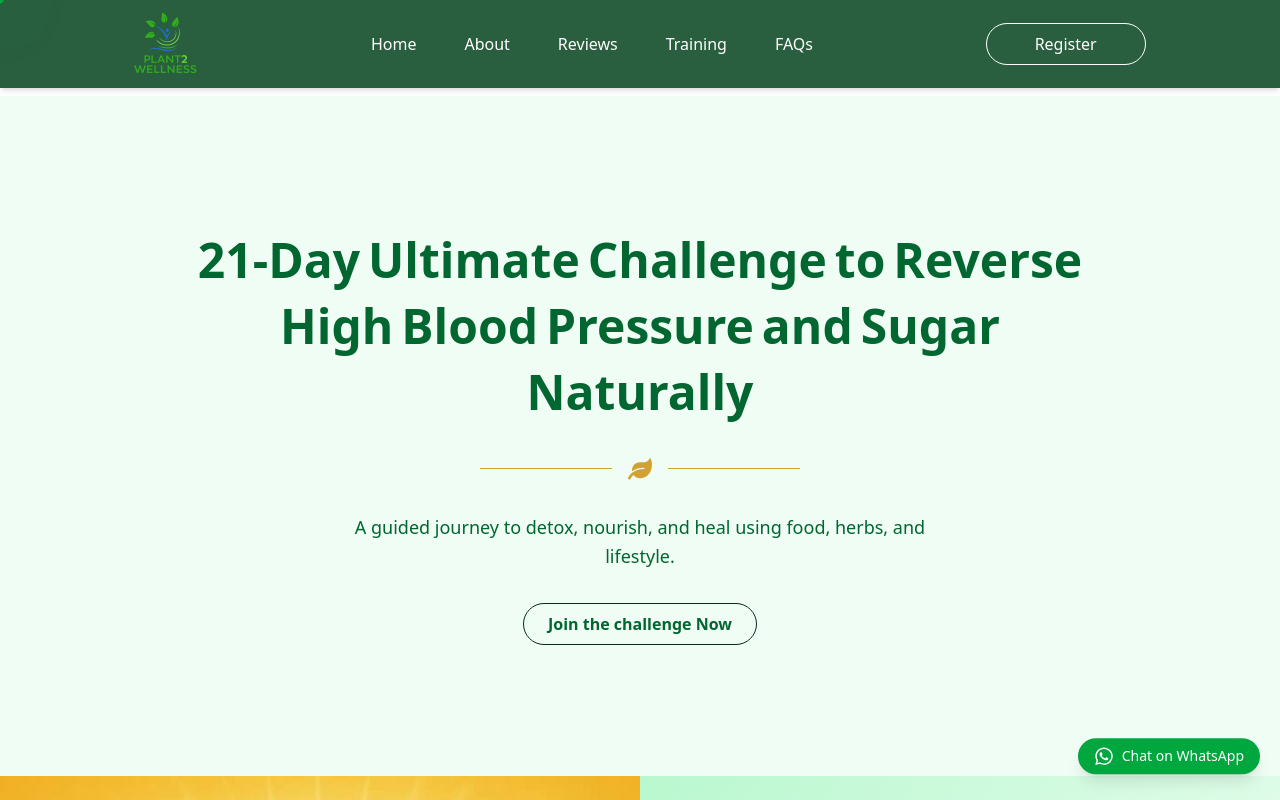
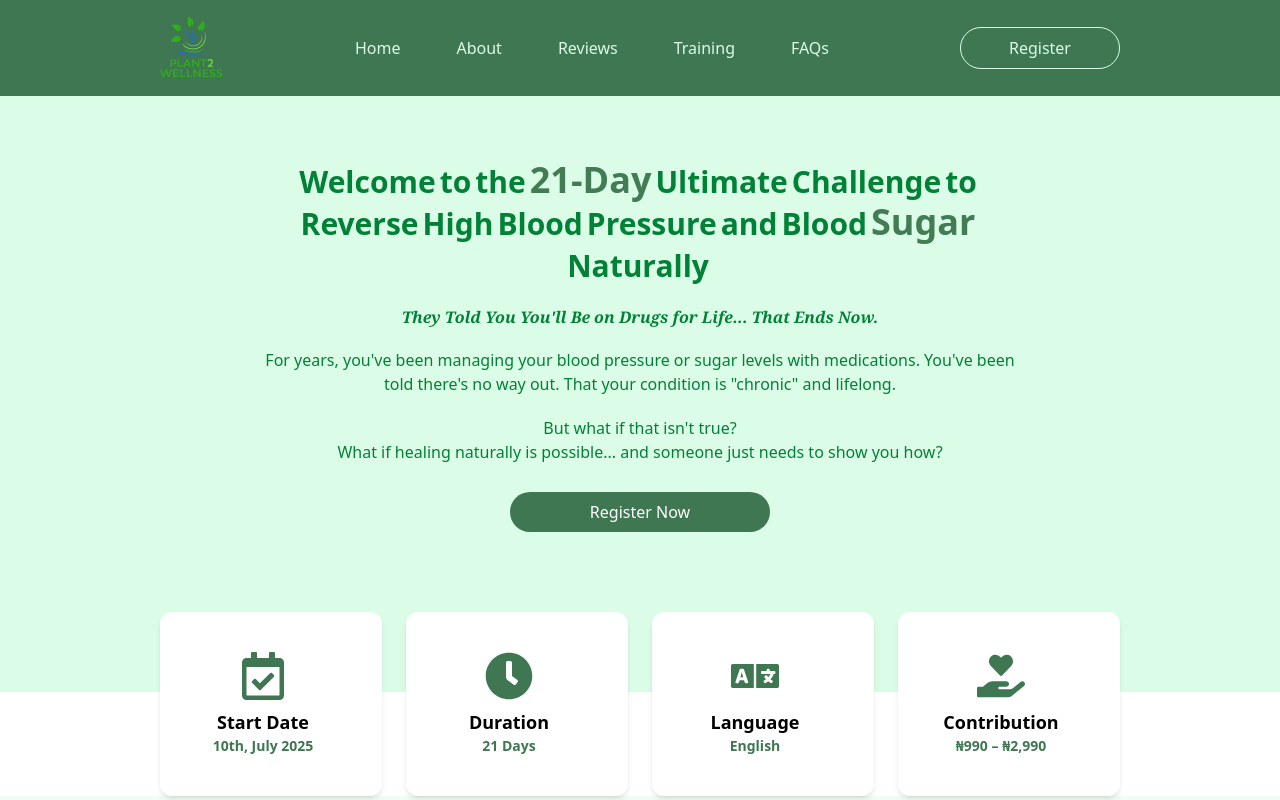
Before and after one commit to MDevHub/Plant2wellnes, a React (Vite) app: page / in a window 1280 px wide. Shown: the top 800 px of the page. Built offline with nearby package versions, Linux system fonts and the light colour scheme.

Commit message:
Section1 layout changed

```diff
--- a/src/App.jsx
+++ b/src/App.jsx
@@ -1,9 +1,9 @@
 import { BrowserRouter as Router, Routes, Route } from 'react-router-dom'
 import NavBar from './Components/Layout/NavBar'
 import Footer from './Components/Layout/Footer'
-import CursorFollower from './Components/Layout/CursorFollower'
+// import CursorFollower from './Components/Layout/CursorFollower'
 import Home from './Components/Home'
-import WhatsAppButton from './Components/Layout/WhatsAppButton '
+// import WhatsAppButton from './Components/Layout/WhatsAppButton '
 
 
 
@@ -12,8 +12,8 @@ export default function App() {
 		<Router>
 			<div style={{ display: 'flex', flexDirection: 'column', minHeight: '100vh' }}>
 				<NavBar />
-				<CursorFollower />
-				<WhatsAppButton />
+				{/* <CursorFollower /> */}
+				{/* <WhatsAppButton /> */}
 				<main style={{ flexGrow: 1 }}>
 					<Routes>
 						<Route path="/" element={<Home />} />
--- a/src/Components/HomePage/Section1.jsx
+++ b/src/Components/HomePage/Section1.jsx
@@ -1,99 +1,91 @@
 	import React from 'react';
-import { FaLeaf } from 'react-icons/fa';
 	import { Link } from 'react-router-dom';
 	import { motion } from 'framer-motion';
 
-const headingText = '21-Day Ultimate Challenge to Reverse High Blood Pressure and Sugar Naturally';
-const words = headingText.split(' ');
+	// Animation Variants
+	const fadeUp = {
+		hidden: { opacity: 0, y: 20 },
+		visible: { opacity: 1, y: 0, transition: { duration: 0.6, ease: 'easeOut' } },
+	};
 
-// Animation variants
-const containerVariants = {
+	const container = {
 		hidden: {},
 		visible: {
 			transition: {
-      staggerChildren: 0.12,
+			staggerChildren: 0.07,
 			delayChildren: 0.2,
 			},
 		},
 	};
 
-const wordVariants = {
-  hidden: { opacity: 0, y: 20 },
-  visible: {
-    opacity: 1,
-    y: 0,
-    transition: { duration: 0.7, ease: [0.42, 0, 0.58, 1] },
-  },
-};
-
-const slideUpVariants = {
-  hidden: { opacity: 0, y: 40 },
-  visible: {
-    opacity: 1,
-    y: 0,
-    transition: { duration: 1, ease: [0.42, 0, 0.58, 1] },
-  },
-};
-
-const buttonVariants = {
-  hidden: { opacity: 0, y: 30 },
-  visible: {
-    opacity: 1,
-    y: 0,
-    transition: { duration: 1, ease: [0.42, 0, 0.58, 1], delay: 1 },
-  },
-};
-
 	const Section1 = () => {
 		return (
-    <section
-      id="home"
-      className="scroll-offset relative bg-green-50 text-green-800 px-4 sm:px-6 md:px-12 py-16 sm:py-20 md:py-24 min-h-[85vh] flex items-center justify-center text-center"
+			<div className="relative mt-0 bg-green-100 py-16 px-5 md:px-10 xl:px-40 rounded-b-[80px] md:rounded-none pb-40">
+			<motion.div
+				className="max-w-3xl mx-auto text-center space-y-5"
+				initial="hidden"
+				whileInView="visible"
+				viewport={{ once: true }}
+				variants={container}
 			>
-      <motion.div
-        className="max-w-4xl mx-auto space-y-6 sm:space-y-8"
-        initial="hidden"
-        animate="visible"
-        variants={containerVariants}
+			<motion.h1
+				className="text-green-700 leading-snug font-semibold text-[18px] sm:text-2xl md:text-3xl"
+				variants={container}
 				>
-        {/* Animated Heading - word by word */}
-        <motion.h1
-          className="font-bold text-2xl sm:text-3xl md:text-5xl leading-snug flex flex-wrap justify-center gap-x-2"
-          variants={containerVariants}
+				{
+					"Welcome to the 21-Day Ultimate Challenge to Reverse High Blood Pressure and Blood Sugar Naturally"
+						.split(" ")
+						.map((word, i) => {
+						const highlight21 = word.includes("21-Day");
+						const highlightSugar = word.includes("Sugar");
+
+						return (
+							<motion.span
+								key={i}
+								className={`inline-block mr-1 ${
+								highlight21 || highlightSugar
+									? "text-3xl md:text-4xl font-bold font-sans text-[#427c55]"
+									: ""
+								}`}
+								variants={fadeUp}
 							>
-          {words.map((word, index) => (
-            <motion.span key={index} variants={wordVariants} className="inline-block">
 								{word}
 							</motion.span>
-          ))}
+						);
+					})
+				}
 				</motion.h1>
-
-        {/* Divider with Leaf - slides up */}
-        <motion.div className="flex items-center gap-4 w-full max-w-xs mx-auto" variants={slideUpVariants}>
-          <span className="flex-grow border-t border-[#D1A132]"></span>
-          <FaLeaf className="text-[#D1A132] text-2xl" />
-          <span className="flex-grow border-t border-[#D1A132]"></span>
-        </motion.div>
-
-        {/* Subtext - slides up */}
 				<motion.p
-          className="text-green-800 text-base md:text-lg max-w-xl mx-auto leading-relaxed"
-          variants={slideUpVariants}
+					className="text-xl text-green-700 font-semibold font-serif italic text-[16px]"
+					variants={fadeUp}
 				>
-          A guided journey to detox, nourish, and heal using food, herbs, and lifestyle.
+					They Told You You'll Be on Drugs for Life... That Ends Now.
 				</motion.p>
 
-        {/* CTA Button - slides up */}
-        <motion.div variants={buttonVariants}>
-          <Link to="/" className="relative group inline-block">
-            <div className="flex items-center gap-2 px-6 py-2 border border-green-950 rounded-full font-sans font-semibold text-base text-green-800 transition-all duration-300 overflow-hidden relative group-hover:text-white">
-              <span className="relative z-10">Join the challenge Now</span>
-              <span className="absolute inset-0 bg-green-600 translate-x-full group-hover:translate-x-0 transition-transform duration-500 ease-in-out z-0 rounded-full"></span>
-            </div>
+				<motion.p
+					className="text-[16px] font-medium text-green-700"
+					variants={fadeUp}
+				>
+					For years, you've been managing your blood pressure or sugar levels with medications. You've been told there's no way out. That your condition is "chronic" and lifelong.
+				</motion.p>
+
+				<motion.p
+					className="text-[16px] font-medium text-green-700"
+					variants={fadeUp}
+				>
+					But what if that isn't true?<br />
+					What if healing naturally is possible... and someone just needs to show you how?
+				</motion.p>
+
+				<motion.div variants={fadeUp}>
+					<Link to="#Register">
+					<button className="mt-2 bg-[#3e7752] text-white px-20 py-2 rounded-full hover:bg-[#28613c] transition-all duration-300">
+						Register Now
+					</button>
 					</Link>
 				</motion.div>
 			</motion.div>
-    </section>
+			</div>
 		);
 	};
 
--- a/src/Components/HomePage/Section2.jsx
+++ b/src/Components/HomePage/Section2.jsx
@@ -1,80 +1,97 @@
-import React, { useEffect, useState } from 'react';
-import AOS from 'aos';
-import 'aos/dist/aos.css';
-import Section2Img from '../../assets/Images/21dayImg.jpeg';
+	import React, { useState } from 'react';
+	import {
+	FaCalendarAlt,
+	FaClock,
+	FaLanguage,
+	FaHandHoldingHeart,
+	FaRegCalendarCheck,
+	} from 'react-icons/fa';
+
+	const cards = [
+		{
+			icon: <FaRegCalendarCheck className="text-3xl md:text-5xl text-[#3e7752] mr-6 md:mr-0 transition-transform duration-300 hover:scale-110" />,
+			front: ['Start Date', '10th, July 2025'],
+			back: ['Mark your calendar!', 'The workshop starts soon.'],
+		},
+		{
+			icon: <FaClock className="text-3xl md:text-5xl text-[#3e7752] mr-6 md:mr-0 transition-transform duration-300 hover:scale-110" />,
+			front: ['Duration', '21 Days'],
+			back: ['Because it takes 3 weeks to build a habit.'],
+		},
+		{
+			icon: <FaLanguage className="text-3xl md:text-5xl text-[#3e7752] mr-6 md:mr-0 transition-transform duration-300 hover:scale-110" />,
+			front: ['Language', 'English'],
+			back: ['So simple and fluent language that would be understandable.'],
+		},
+		{
+			icon: <FaHandHoldingHeart className="text-3xl md:text-5xl text-[#3e7752] mr-6 md:mr-0 transition-transform duration-300 hover:scale-110" />,
+			front: ['Contribution', '₦990 – ₦2,990'],
+			back: ['Select the amount you would like to contribute for this workshop.'],
+		},
+	];
 
 	const Section2 = () => {
-	const [timeLeft, setTimeLeft] = useState({ days: 0, hours: 0, mins: 0, secs: 0 });
-
-	useEffect(() => {
-		AOS.init({
-			duration: 1200, // ⚡ better: fast, smooth, professional
-			once: true,
-			easing: 'ease-out-cubic',
-		});
-
-		const now = new Date();
-		const target = new Date(now.getTime() + 7 * 24 * 60 * 60 * 1000);
-
-		const timer = setInterval(() => {
-			const nowTime = new Date().getTime();
-			const distance = target.getTime() - nowTime;
-
-			if (distance < 0) return clearInterval(timer);
-
-			setTimeLeft({
-				days: Math.floor(distance / (1000 * 60 * 60 * 24)),
-				hours: Math.floor((distance / (1000 * 60 * 60)) % 24),
-				mins: Math.floor((distance / (1000 * 60)) % 60),
-				secs: Math.floor((distance / 1000) % 60),
-			});
-		}, 1000);
-
-		return () => clearInterval(timer);
-	}, []);
+	const [openIdx, setOpenIdx] = useState(null);
+	const toggle = (i) => setOpenIdx((prev) => (prev === i ? null : i));
 
 	return (
-		<section className="min-h-screen flex flex-col md:flex-row overflow-hidden">
-			{/* Image Side */}
-			<div
-				className="md:w-1/2 w-full h-80 md:h-auto relative"
-				data-aos="fade-right"
-			>
-				<img
-					src={Section2Img}
-					alt="21 Day Challenge"
-					className="w-full h-full object-cover object-center"
-				/>
-				{/* Softer, more professional gradient */}
-				<div className="absolute inset-0 bg-gradient-to-t from-green-800/40 via-green-400/20 to-transparent"></div>
-			</div>
-
-			{/* Countdown Side */}
-			<div className="md:w-1/2 w-full bg-gradient-to-br from-green-200 via-beige-100 to-white flex items-center justify-center px-4 md:px-12 py-12">
-				<div className="max-w-lg w-full text-center space-y-6" data-aos="fade-up" data-aos-delay="800">
-					<h2 className="text-2xl md:text-4xl font-bold text-green-800 leading-tight">
-						Countdown to the 21-Day Challenge
-					</h2>
-
-					<div className="flex justify-center flex-wrap gap-4 mt-4">
-						{['Days', 'Hours', 'Mins', 'Secs'].map((label, i) => {
-							const val = [timeLeft.days, timeLeft.hours, timeLeft.mins, timeLeft.secs][i];
+		<div className="-mt-20 bg-transparent px-5 md:px-10 xl:px-40 relative z-10">
+			<div className="grid grid-cols-1 lg:grid-cols-4 gap-6">
+			{cards.map((card, i) => {
+				const isOpen = openIdx === i;
 				return (
 						<div
-									key={label}
-									className="flex flex-col items-center w-14 sm:w-20 h-18 sm:h-24 justify-center rounded-md shadow-md bg-white text-green-800 border border-green-300"
-									data-aos="zoom-in"
-									data-aos-delay={400 + i * 150} // stagger properly
+							key={i}
+							className="perspective"
+							onClick={() => toggle(i)}
 						>
-									<div className="text-xl md:text-2xl font-bold">{val.toString().padStart(2, '0')}</div>
-									<div className="text-[10px] uppercase tracking-wide font-semibold">{label}</div>
+						<div
+							className={` transition-transform duration-700 transform-style-preserve-3d ${
+								isOpen ? 'rotate-y-180' : ''
+							}`}
+						>
+							{/* Front Face */}
+							<div className="bg-white rounded-xl shadow-md p-4 pl-6 md:pl-0 md:py-10 flex items-center md:flex-col md:items-center justify-start md:text-center backface-hidden">
+								{card.icon}
+								<div >
+									<h4 className="mt-2 text-lg font-semibold">{card.front[0]}</h4>
+									{card.front.slice(1).map((line, idx) => (
+									<p key={idx} className="text-sm font-semibold text-[#3e7752]">
+										{line}
+									</p>
+									))}
+								</div>
+							</div>
+							{/* Back Face */}
+							<div className="absolute inset-0 bg-[#3e7752] text-white rounded-xl shadow-md p-4 flex flex-col items-center justify-center text-center rotate-y-180 backface-hidden">
+								{card.back.map((line, idx) => (
+								<p key={idx} className="text-lg">
+									{line}
+								</p>
+								))}
+							</div>
+						</div>
 					</div>
 				);
 			})}
 			</div>
+
+			{/* flip-card CSS */}
+			<style>{`
+			.perspective {
+				perspective: 1000px;
+			}
+			.transform-style-preserve-3d {
+				transform-style: preserve-3d;
+			}
+			.backface-hidden {
+				backface-visibility: hidden;
+			}
+			.rotate-y-180 {
+				transform: rotateY(180deg);
+			}
+			`}</style>
 		</div>
-			</div>
-		</section>
 	);
 	};
 
--- a/src/Components/Layout/NavBar.jsx
+++ b/src/Components/Layout/NavBar.jsx
@@ -17,7 +17,7 @@ const toggleMenu = () => setMenuOpen(!menuOpen);
 
 	return (
 		<>
-			<nav className="fixed top-0 left-0 w-full bg-[#295f3f] text-white px-6 md:px-12 py-3 flex justify-between lg:justify-around items-center shadow-md z-50">
+			<nav className="mb-0 fixed top-0 left-0 w-full bg-[#3e7752] text-green-100 font-normal py-4 flex justify-between px-5 md:px-10 lg-30 xl:px-40 items-center z-50">
 
 				{/* Logo */}
 				<div>
@@ -26,13 +26,13 @@ const toggleMenu = () => setMenuOpen(!menuOpen);
 
 				{/* Desktop Menu */}
 				{/* <div className="hidden md:flex gap-10 items-center"> */}
-					<div className="hidden md:flex gap-12 text-base font-sans ">
+					<div className="hidden md:flex gap-14 text-base font-sans ">
 						{navLinks.map(({ path, label }) => (
 							<a
 								key={path}
 								href={path}
 								onClick={() => setMenuOpen(false)}
-								className="transition-colors duration-300 hover:text-[#d1a132]"
+								className="transition-colors duration-300 hover:text-green-600"
 							>
 								{label}
 							</a>
@@ -41,14 +41,11 @@ const toggleMenu = () => setMenuOpen(!menuOpen);
 
 					{/* Store Location Button */}
 					<a href="#store-location" className='hidden lg:block'>
-						<div className="relative group overflow-hidden rounded-full border border-white">
+						<div className="relative group overflow-hidden rounded-full border border-green-100">
 							{/* Button Content */}
-							<div className="flex items-center gap-2 px-12 py-2 font-sans text-base text-white transition-all duration-300  relative z-10">
+							<div className="flex items-center gap-2 px-12 py-2 font-sans text-base text-green-100 hover:text-[#3e7752] hover:bg-white transition-all duration-300  relative z-10">
 								<span className="relative z-10">Register</span>
 							</div>
-
-							{/* White shimmer overlay */}
-							<div className="absolute top-0 left-[-150%] w-[200%] h-full bg-white/15 blur-md transform -skew-x-12 animate-shimmer z-0" />
 						</div>
 
 						{/* Inline animation styles */}
--- a/src/index.css
+++ b/src/index.css
@@ -7,5 +7,8 @@ html {
   scroll-margin-top: 5rem; /* Adjust to your fixed navbar height */
 }
 html, body {
+  margin: 0;
+  padding: 0;
 	overflow-x: hidden;
+  /* background-color: #dcfce7; */
 }
```
Lines whose indentation alone changed are shown as unchanged.
